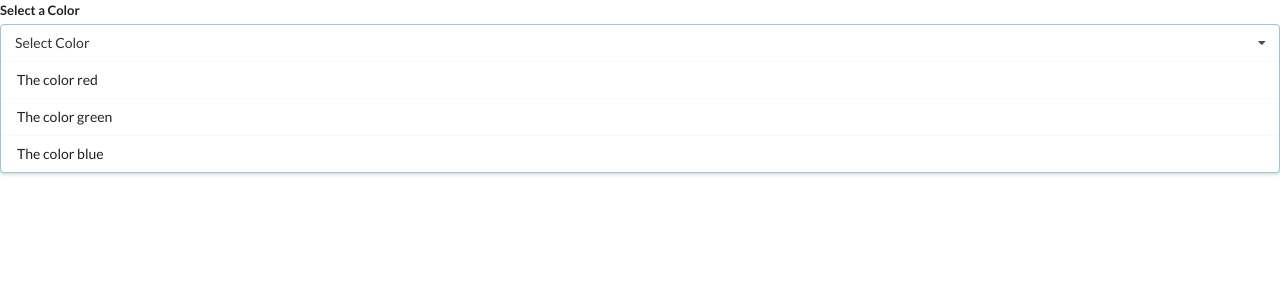
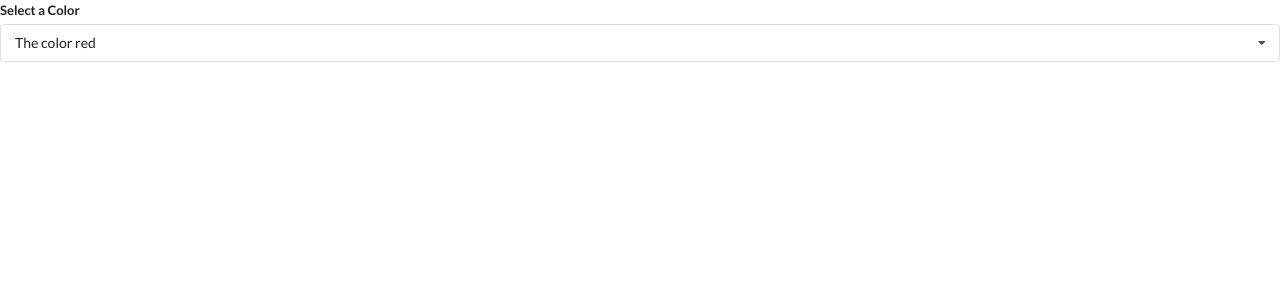
Before and after one commit to RobOsipo/REACT-widgets, a React (Create React App) app: page / in a window 1280 px wide. Shown: the top 300 px of the page. Built offline with nearby package versions, Linux system fonts and the light colour scheme.

Commit message:
useRef on dropwdown to allow dropdown to close

```diff
--- a/src/App.js
+++ b/src/App.js
@@ -34,10 +34,14 @@ const options = [
 ]
 
 const App = () => {
+
+    const [selected, setSelected] = React.useState(options[0])
+
+
     return (
         <div>
 
-            <Dropdown options={options}/>
+            <Dropdown onSelectedChange={setSelected} selected={selected} options={options}/>
         </div>
 
     )
--- a/src/components/Dropdown.js
+++ b/src/components/Dropdown.js
@@ -3,22 +3,50 @@ import React from 'react';
 
 const Dropdown = (props) => {
 
-   const renderedOptions = props.options.map((option) => {
+    const [open, setOpen] = React.useState(false);
+    const ref = React.useRef();
+
+
+
+    React.useEffect(() => {
+        document.body.addEventListener(
+          "click",
+          (e) => {
+           if (ref.current.contains(e.target)) return
+
+            setOpen(false);
+          },
+          { capture: true }
+        )
+      }, []);
+
+
+
+
+    const renderedOptions = props.options.map((option) => {
+    if (option.value === props.selected.value) return null;
+
     return (
-        <div key={option.value} className='item'>
+        <div onClick={() => props.onSelectedChange(option) } key={option.value} className='item'>
             {option.label}
         </div>
     )
-    })
+    });
+
+
+
 
     return (
-        <div className='ui form'>
+        <div ref={ref} className='ui form'>
             <div className='field'>
                 <label className='label'>Select a Color</label>
-                <div className='ui selection dropdown visible active'>
+                  <div
+                    onClick={() => setOpen(prevState => !prevState)}
+                    className={`ui selection dropdown ${open ? 'visible active' : ''}` }
+                   >
                     <i className='dropdown icon'></i>
-                    <div className='text'>Select Color</div>
-                    <div className='menu visible transition'>
+                    <div className='text'>{props.selected.label}</div>
+                    <div className={`menu ${open ? 'visible transition': ''}`}>
                         {renderedOptions}
                     </div>
                 </div>
```
